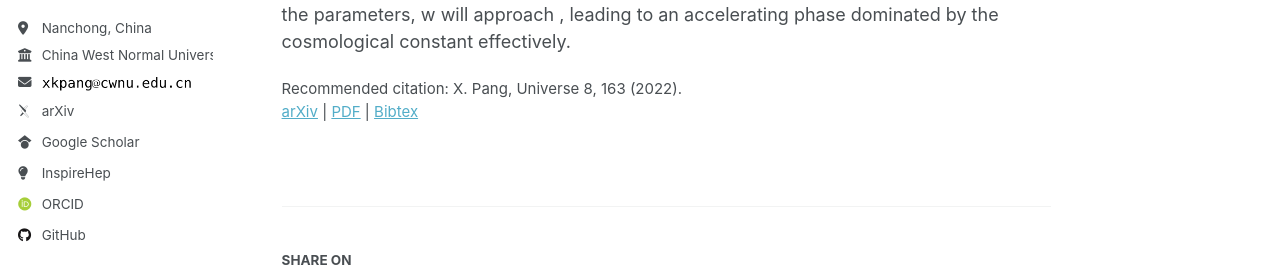
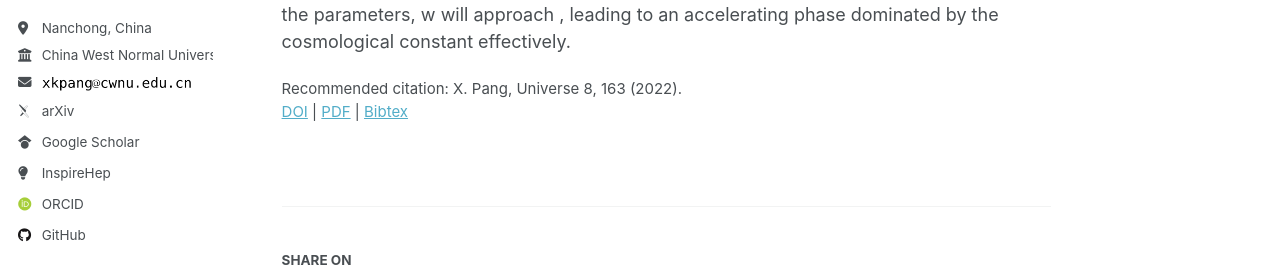
Before and after one commit to NineBeans2/NineBeans2.github.io, a Jekyll site: the page built from _publications/2022-03-05-Late Time Acceleration of the Universe from Quantum Gravity.md, in a window 1280 px wide and 1165 px high. Shown: the part 358-634 px from the top of the window. Built offline with Jekyll 4.4.1, drawn with Linux system fonts in a browser that asks for light colours; some web fonts are replaced; a script that is not in the unit is left out.

Commit message:
single fix

```diff
--- a/_layouts/single.html
+++ b/_layouts/single.html
@@ -47,10 +47,10 @@
       <section class="page__content" itemprop="text">
         {{ content }}
 
-		{% if post.citation and post.paperurl and post.bibtexurl and post.doi %}
-		  <p style="font-size: smaller">Recommended citation: {{ page.citation }}<br /><a href="{{ post.doi | prepend: "https://doi.org/" }}">DOI</a> | <a href="{{ post.arxiv | prepend: "https://arxiv.org/abs/" }}">arXiv</a> | <a href="{{ post.paperurl }}">PDF</a> | <a href="{{ post.bibtexurl }}">Bibtex</a></p>
+		{% if page.citation and page.paperurl and page.bibtexurl and page.doi and page.arxiv %}
+		  <p style="font-size: smaller">Recommended citation: {{ page.citation }}<br /><a href="{{ page.doi | prepend: "https://doi.org/" }}">DOI</a> | <a href="{{ page.arxiv | prepend: "https://arxiv.org/abs/" }}">arXiv</a> | <a href="{{ page.paperurl }}">PDF</a> | <a href="{{ page.bibtexurl }}">Bibtex</a></p>
         {% elsif page.citation and page.paperurl and page.bibtexurl and page.doi %}
-          <p style="font-size: smaller">Recommended citation: {{ page.citation }}<br /><a href="{{ page.arxiv | prepend: "https://arxiv.org/abs/" }}">arXiv</a> | <a href="{{ page.paperurl }}">PDF</a> | <a href="{{ page.bibtexurl }}">Bibtex</a></p>
+          <p style="font-size: smaller">Recommended citation: {{ page.citation }}<br /><a href="{{ page.doi | prepend: "https://doi.org/" }}">DOI</a> | <a href="{{ page.paperurl }}">PDF</a> | <a href="{{ page.bibtexurl }}">Bibtex</a></p>
         {% endif %}
 
         {% if page.link %}<div><a href="{{ page.link }}" class="btn">{{ site.data.ui-text[site.locale].ext_link_label | default: "Direct Link" }}</a></div>{% endif %}
```
